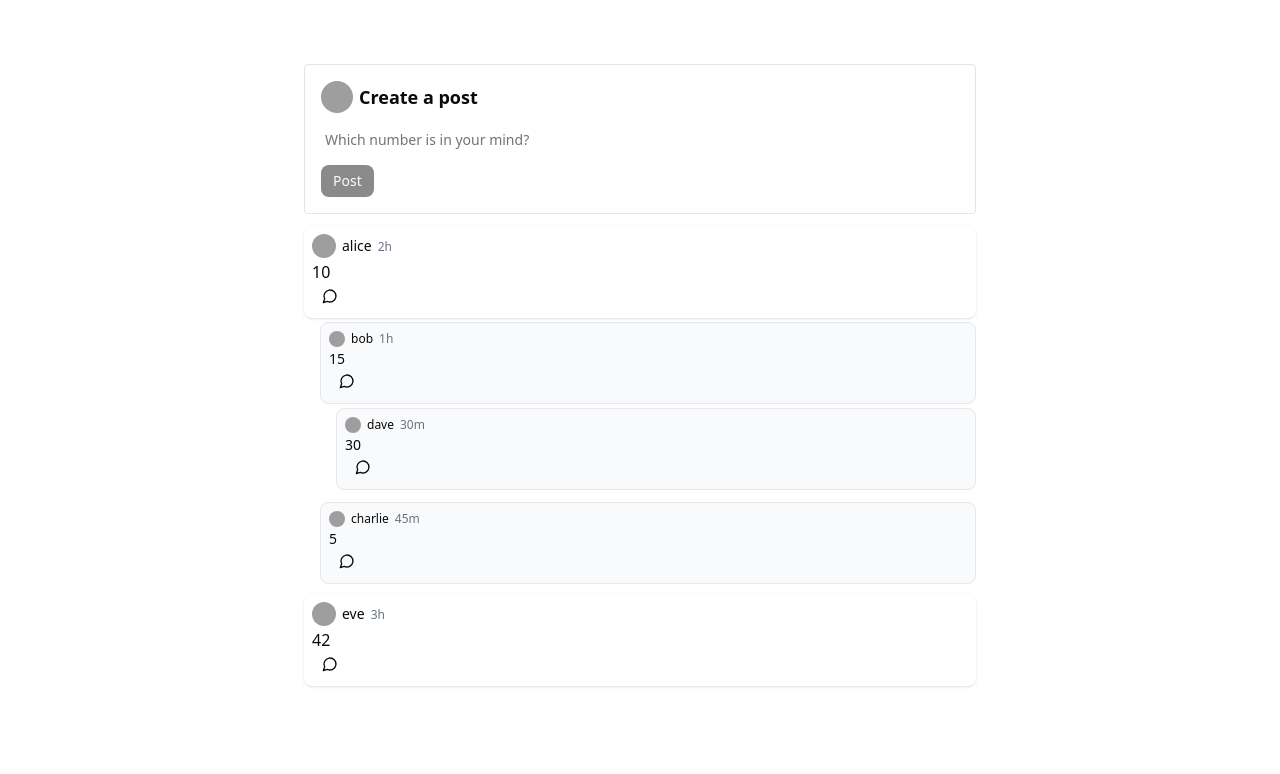
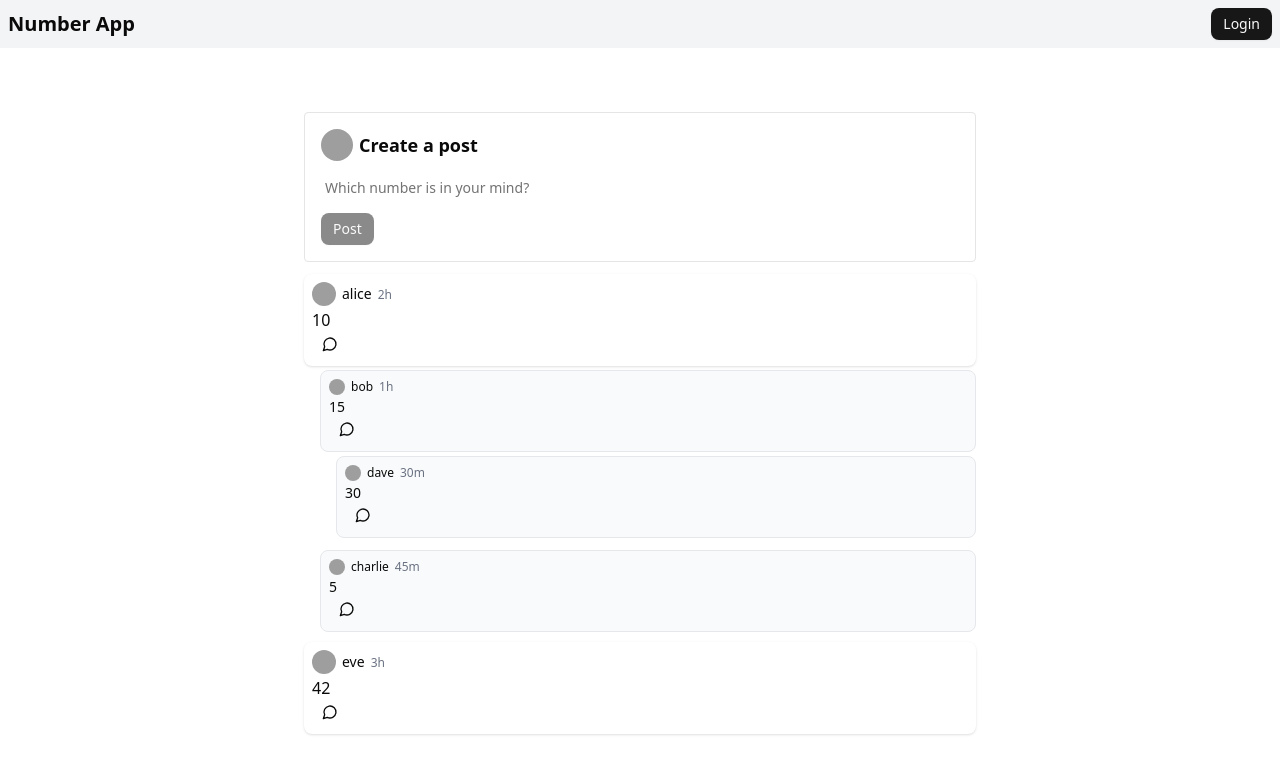
Before and after one commit to rudrabhikadiya3/number-socials, a Next.js app: page / in a window 1280 px wide. Shown: the top 774 px of the page. Built offline with nearby package versions, Linux system fonts and the light colour scheme; grey boxes are pictures that could not be loaded.

Commit message:
login/logput in header and user management with JWT decoding

```diff
--- a/package.json
+++ b/package.json
@@ -22,6 +22,7 @@
     "clsx": "^2.1.1",
     "js-cookie": "^3.0.5",
     "jsonwebtoken": "^9.0.2",
+    "jwt-decode": "^4.0.0",
     "lucide-react": "^0.486.0",
     "mongoose": "^8.13.1",
     "next": "15.2.4",
--- a/src/app/page.tsx
+++ b/src/app/page.tsx
@@ -4,6 +4,7 @@ import { useState } from 'react'
 import { Post } from '@/types'
 import CreatePost from '@/components/post/CreatePost'
 import PostList from '@/components/post/PostList'
+import AppHeader from '@/components/app/AppHeader'
 
 export default function NumberPostPage() {
   const [posts, setPosts] = useState<Post[]>([
@@ -48,7 +49,7 @@ export default function NumberPostPage() {
 
   return (
     <>
-      {/* <AppHeader /> */}
+      <AppHeader />
       <div className='max-w-2xl mx-auto mt-16'>
         <CreatePost />
         <PostList posts={posts} />
--- /dev/null
+++ b/src/components/app/AppHeader.tsx
@@ -0,0 +1,36 @@
+'use client'
+
+import { Avatar, AvatarImage, AvatarFallback } from '@/components/ui/avatar'
+import { Button } from '@/components/ui/button'
+import { useAuth } from '@/hooks/useAuth'
+
+export default function AppHeader() {
+  const { user, isAuthenticated, logout } = useAuth()
+
+  return (
+    <header className='w-full bg-gray-100 p-2 flex justify-between items-center'>
+      <div className='font-bold text-xl'>Number App</div>
+
+      <div className='flex items-center gap-3'>
+        {isAuthenticated && user ? (
+          <>
+            <div className='flex items-center gap-2'>
+              <Avatar className='border'>
+                <AvatarImage src='/path-to-profile.jpg' alt='User Profile' />
+                <AvatarFallback>{user.username.charAt(0).toUpperCase()}</AvatarFallback>
+              </Avatar>
+              <p className='font-medium text-gray-900'>{user.username}</p>
+            </div>
+            <Button variant='outline' size='sm' onClick={logout} className='ml-2'>
+              Logout
+            </Button>
+          </>
+        ) : (
+          <Button asChild size='sm'>
+            <a href='/login'>Login</a>
+          </Button>
+        )}
+      </div>
+    </header>
+  )
+}
--- /dev/null
+++ b/src/hooks/useAuth.ts
@@ -0,0 +1,71 @@
+import { useState, useEffect } from 'react'
+import Cookies from 'js-cookie'
+import { jwtDecode } from 'jwt-decode'
+import { useRouter } from 'next/navigation'
+
+interface UserData {
+  userId: string
+  username: string
+  exp: number
+  iat: number
+}
+
+export function useAuth() {
+  const [user, setUser] = useState<UserData | null>(null)
+  const [loading, setLoading] = useState(true)
+  const router = useRouter()
+
+  useEffect(() => {
+    const checkAuth = () => {
+      try {
+        const token = Cookies.get('user')
+
+        if (!token) {
+          setUser(null)
+          setLoading(false)
+          return
+        }
+
+        const decoded = jwtDecode<UserData>(token)
+
+        const currentTime = Math.floor(Date.now() / 1000)
+        if (decoded.exp && decoded.exp < currentTime) {
+          Cookies.remove('user')
+          setUser(null)
+        } else {
+          setUser(decoded)
+        }
+      } catch (error) {
+        console.log('Auth token error:', error)
+        Cookies.remove('user')
+        setUser(null)
+      } finally {
+        setLoading(false)
+      }
+    }
+
+    checkAuth()
+
+    window.addEventListener('storage', checkAuth)
+
+    return () => {
+      window.removeEventListener('storage', checkAuth)
+    }
+  }, [])
+
+  const logout = () => {
+    Cookies.remove('user')
+    setUser(null)
+    router.push('/login')
+    setTimeout(() => {
+      window.location.reload()
+    }, 100)
+  }
+
+  return {
+    user,
+    loading,
+    isAuthenticated: !!user,
+    logout,
+  }
+}
```
Also changed, not shown: 2 other files (tests, documents, lock files or other folders).
